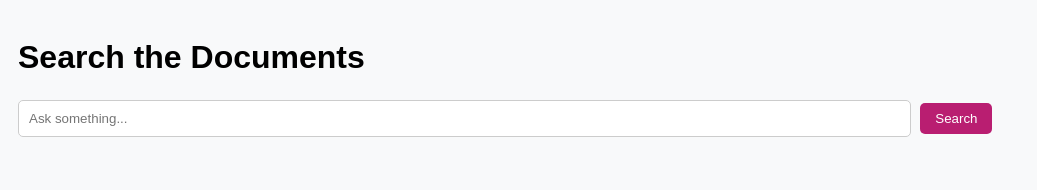
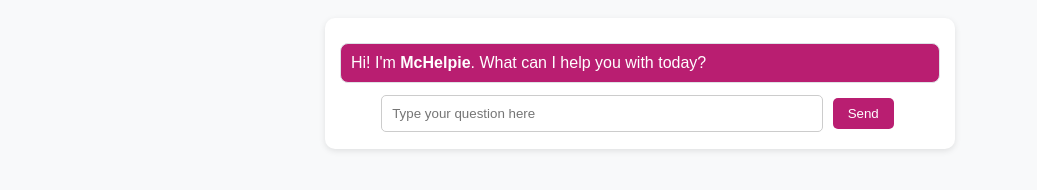
Before and after one commit to DevBrunchie19/DocBot, a plain HTML site: page frontend/index.html in a window 1280 px wide. Shown: the whole page, without its empty margins (0-1037 px from the left). Drawn offline with Linux system fonts and the light colour scheme.

Commit message:
Update index.html

```diff
--- a/frontend/index.html
+++ b/frontend/index.html
@@ -2,8 +2,8 @@
 <html lang="en">
 <head>
     <meta charset="UTF-8" />
-    <meta name="viewport" content="width=device-width, initial-scale=1.0" />
-    <title>Document Search Bot</title>
+    <meta name="viewport" content="width=device-width, initial-scale=1.0">
+  <title>McHelpie</title>
     <style>
     body {
       font-family: Arial, sans-serif;
@@ -69,11 +69,15 @@
     }
   </style>
 </head>
-<body>
-    <h1>Search the Documents</h1>
-    <input type="text" id="queryInput" placeholder="Ask something...">
-    <button id="submitBtn">Search</button>
-    <div id="results"></div>
+ <div id="chatbox">
+    <div class="message welcome" id="welcome">Hi! I'm <strong>McHelpie</strong>. What can I help you with today?</div>
+    <div id="messages"></div>
+    <div id="controls" class="buttons">
+      <input type="text" id="userInput" placeholder="Type your question here">
+      <button onclick="handleUserQuestion()">Send</button>
+    </div>
+  </div>
+
 
     <script>
         const submitBtn = document.getElementById('submitBtn');
```
